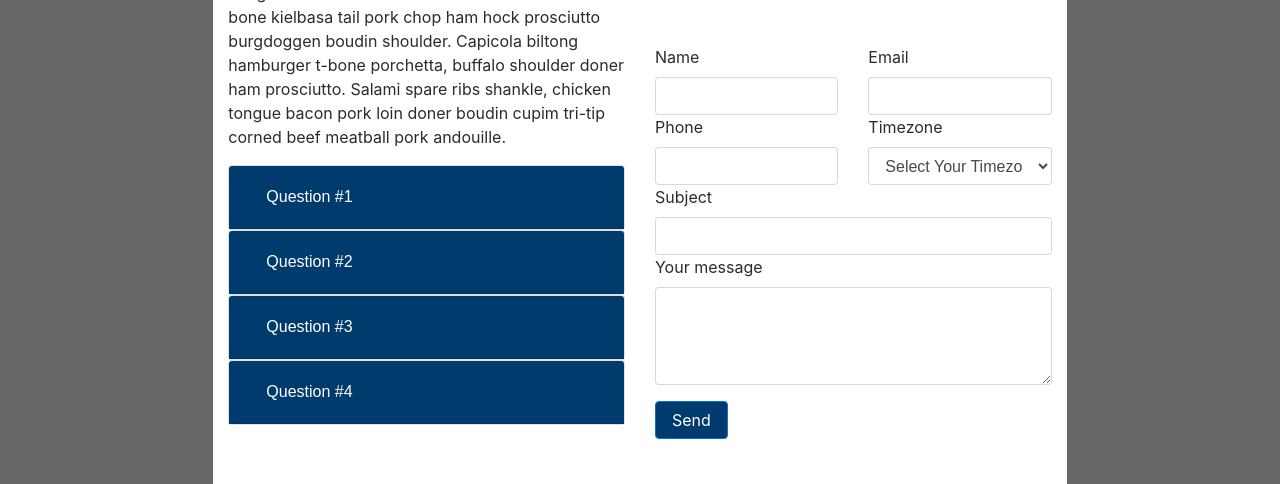
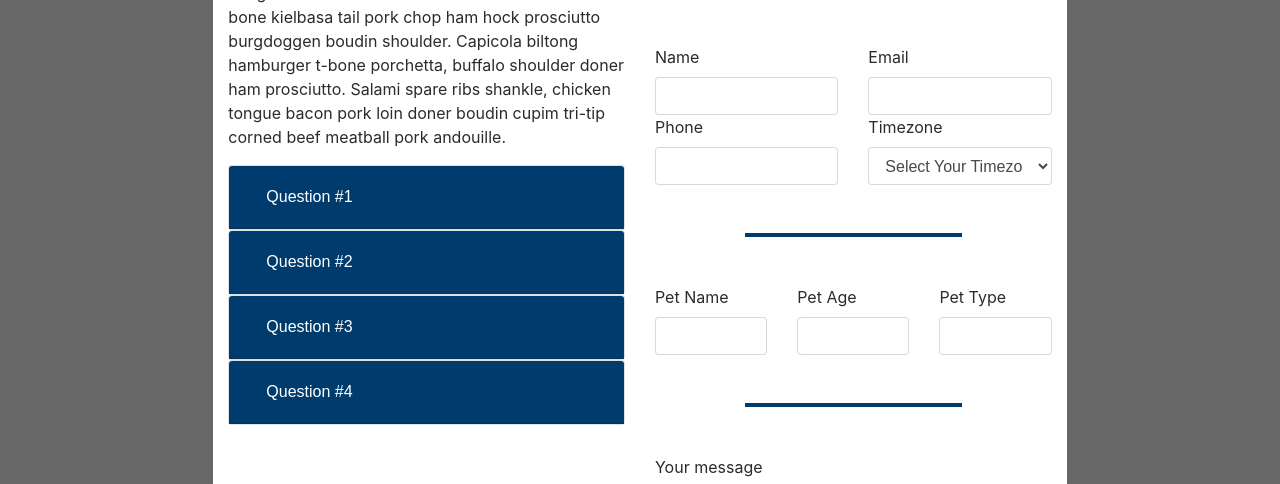
Before and after one commit to iwatts/isaacwattsC773, a plain HTML site: page faq.html in a window 1280 px wide. Shown: the part 459-943 px from the top of the page. Drawn offline with nearby package versions, Linux system fonts and the light colour scheme.

Commit message:
updated form

```diff
--- a/css/custom.css
+++ b/css/custom.css
@@ -16,8 +16,14 @@
     background-color: black;
 }
 
-.btn-primar y {
+.btn-primary {
     color: #6699CC !important;
+}
+
+hr.form-section {
+    border: 2px solid #003B6D;
+    background-color: #003B6D;
+    width: 50%;
 }
 
 .card-img-top {
--- a/faq.html
+++ b/faq.html
@@ -236,7 +236,6 @@
 								<div class="col-md-12 mb-md-0 mb-5">
 									<form id="contact-form" name="contact-form" action="mail.php" method="POST">
 
-										<!--Grid row-->
 										<div class="row">
 
 											<!--Grid column-->
@@ -259,7 +258,6 @@
 
 										</div>
 
-										<!--Grid row-->
 										<div class="row">
 
 											<!--Grid column-->
@@ -438,20 +436,46 @@
 											<!--Grid column-->
 
 										</div>
-										<!--Grid row-->
 
-										<!--Grid row-->
 										<div class="row">
-											<div class="col-md-12">
+											<hr class="form-section my-5" />
+										</div>
+
+										<div class="row">
+											<!--Grid column-->
+											<div class="col-md-4">
 												<div class="md-form mb-0">
-													<label for="subject" class="">Subject</label>
-													<input type="text" id="subject" name="subject" class="form-control">
+													<label for="pet-name" class="">Pet Name</label>
+													<input type="text" id="pet-name" name="pet-name"
+														class="form-control">
 												</div>
 											</div>
+											<!--Grid column-->
+
+											<!--Grid column-->
+											<div class="col-md-4">
+												<div class="md-form mb-0">
+													<label for="pet-age" class="">Pet Age</label>
+													<input type="text" id="pet-age" name="pet-age" class="form-control">
+												</div>
+											</div>
+											<!--Grid column-->
+
+											<!--Grid column-->
+											<div class="col-md-4">
+												<div class="md-form mb-0">
+													<label for="pet-type" class="">Pet Type</label>
+													<input type="text" id="pet-type" name="pet-type"
+														class="form-control">
+												</div>
+											</div>
+											<!--Grid column-->
 										</div>
-										<!--Grid row-->
 
-										<!--Grid row-->
+										<div class="row">
+											<hr class="form-section my-5" />
+										</div>
+
 										<div class="row">
 
 											<!--Grid column-->
@@ -465,7 +489,6 @@
 
 											</div>
 										</div>
-										<!--Grid row-->
 
 									</form>
 									<div class="row">
```
